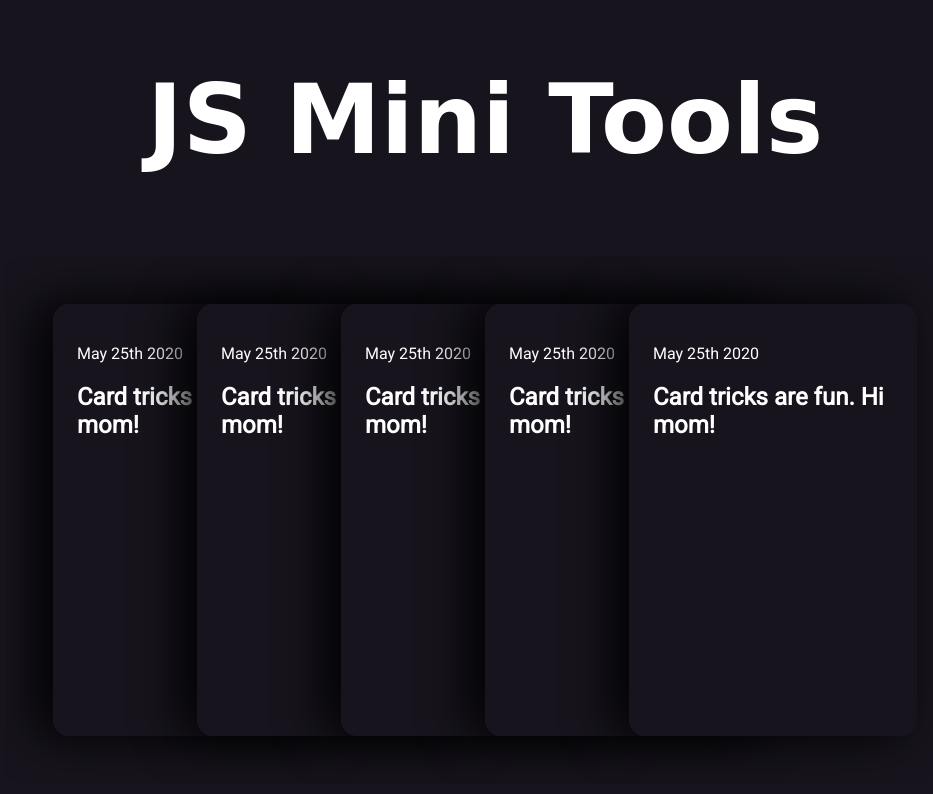
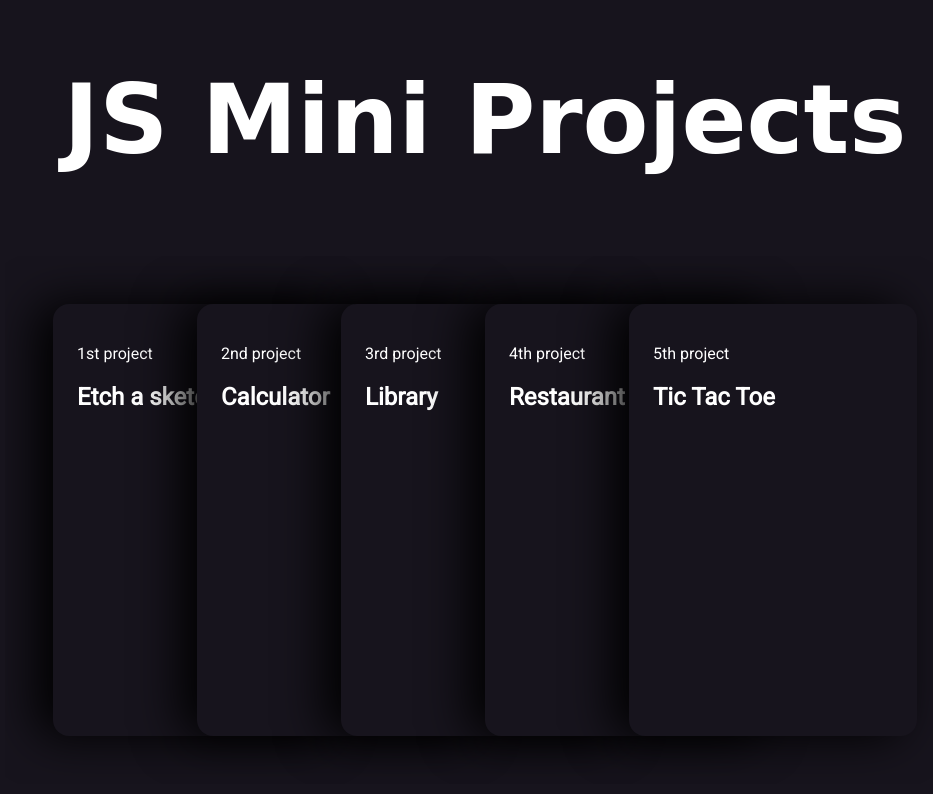
Before and after one commit to MCaliJr/js-mini-tools, a plain HTML site: page index.html in a window 1280 px wide. Shown: the whole page, without its empty margins (155-1088 px from the left). Drawn offline with Linux system fonts and the light colour scheme; a web font is replaced by a local one.

Commit message:
Added gradient at hover of card title, assigned titles of the projects and changed name from mini tools to mini projects

```diff
--- a/index.html
+++ b/index.html
@@ -11,42 +11,42 @@
   <body>
     <div class="full-site">
       <div class="title">
-        <h1>JS Mini Tools</h1>
+        <h1>JS Mini Projects</h1>
       </div>
       <div class="card-area">
         <section class="card-list">
           <article class="card">
             <header class="card-header">
-              <p>May 25th 2020</p>
-              <h2>Card tricks are fun. Hi mom!</h2>
+              <p>1st project</p>
+              <h2>Etch a sketch!</h2>
             </header>
           </article>
 
           <article class="card">
             <header class="card-header">
-              <p>May 25th 2020</p>
-              <h2>Card tricks are fun. Hi mom!</h2>
+              <p>2nd project</p>
+              <h2>Calculator</h2>
             </header>
           </article>
 
           <article class="card">
             <header class="card-header">
-              <p>May 25th 2020</p>
-              <h2>Card tricks are fun. Hi mom!</h2>
+              <p>3rd project</p>
+              <h2>Library</h2>
             </header>
           </article>
 
           <article class="card">
             <header class="card-header">
-              <p>May 25th 2020</p>
-              <h2>Card tricks are fun. Hi mom!</h2>
+              <p>4th project</p>
+              <h2>Restaurant Page</h2>
             </header>
           </article>
 
           <article class="card">
             <header class="card-header">
-              <p>May 25th 2020</p>
-              <h2>Card tricks are fun. Hi mom!</h2>
+              <p>5th project</p>
+              <h2>Tic Tac Toe</h2>
             </header>
           </article>
         </section>
--- a/style.css
+++ b/style.css
@@ -25,6 +25,14 @@ body {
   align-items: flex-end;
   font-family: "Fuzzy Bubbles", cursive;
   font-size: 3rem;
+}
+
+.title:hover {
+  background: linear-gradient(270deg, #0066ff, #eb075b);
+  text-shadow: none;
+  background-clip: text;
+  -webkit-background-clip: text;
+  -webkit-text-fill-color: transparent;
 }
 
 .card-area {
@@ -83,3 +91,11 @@ body {
 .card:not(:first-child) {
   margin-left: -9rem;
 }
+
+.card-header h2:hover {
+  background: linear-gradient(90deg, #0066ff, #eb075b);
+  text-shadow: none;
+  background-clip: text;
+  -webkit-background-clip: text;
+  -webkit-text-fill-color: transparent;
+}
```
Also changed, not shown: 1 other file.
